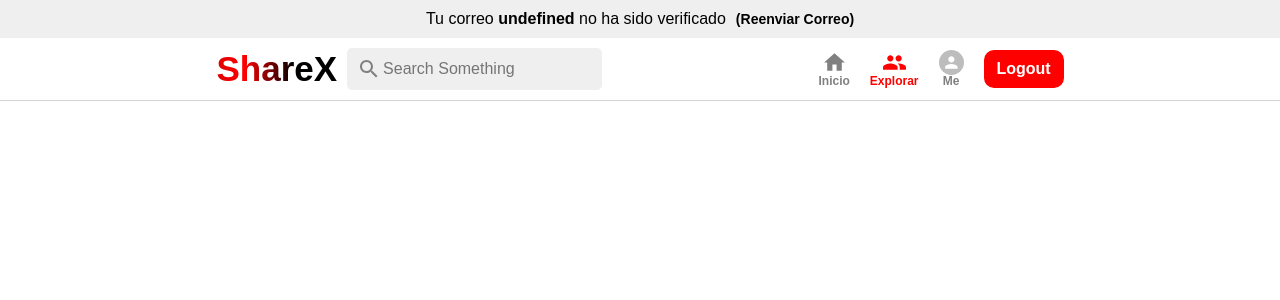
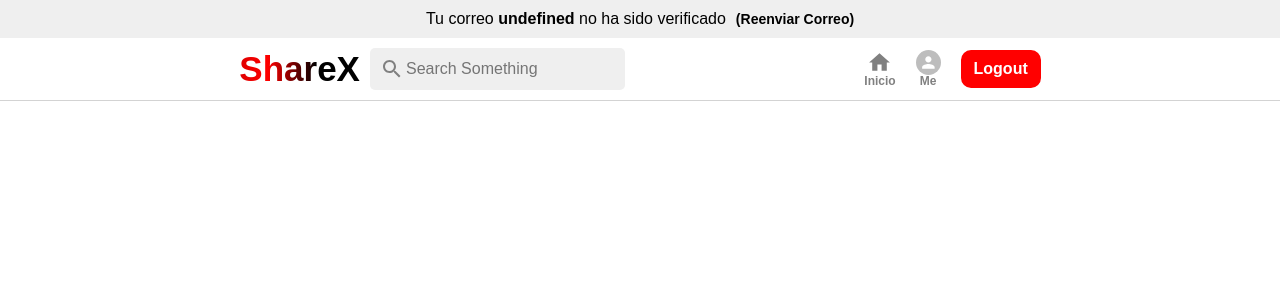
Before and after one commit to Codest-x/sharex, a React (Create React App) app: page /explore in a window 1280 px wide. Shown: the top 300 px of the page. Built offline with nearby package versions, Linux system fonts and the light colour scheme; no server answers.

Commit message:
fix: remove explore option in header

```diff
--- a/src/components/Header/header-component.js
+++ b/src/components/Header/header-component.js
@@ -36,7 +36,6 @@ export default function Header() {
       </div>
       <div className="header__right">
         <HeaderOption title="Inicio" path="/" Icon={HomeIcon} />
-        <HeaderOption title="Explorar" path="/explore" Icon={GroupIcon} />
         <HeaderOption title="Me" path="/profile" avatar />
         <Button type="primary" onClick={LogoutApp} size="medium">
           Logout
```
